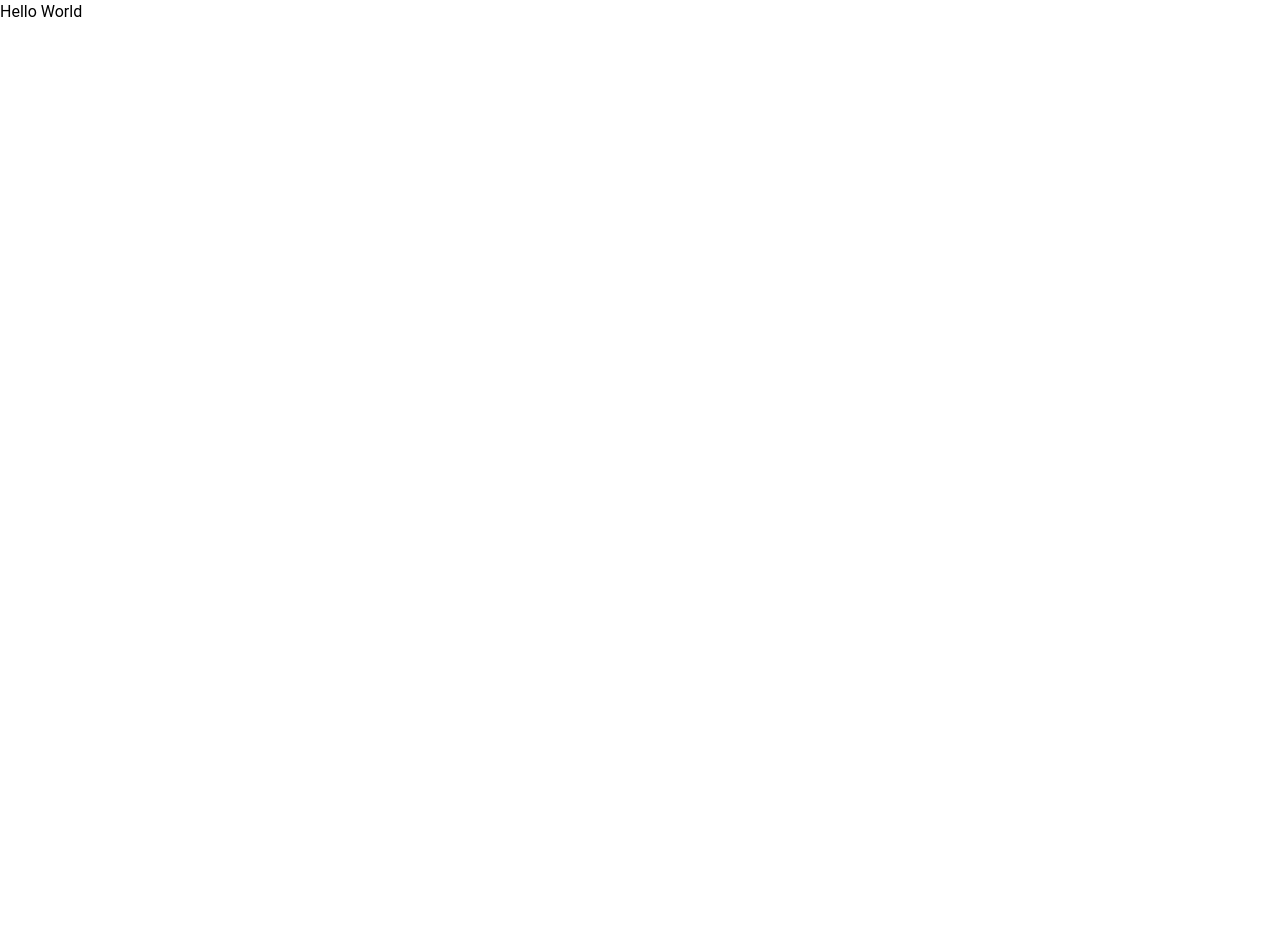
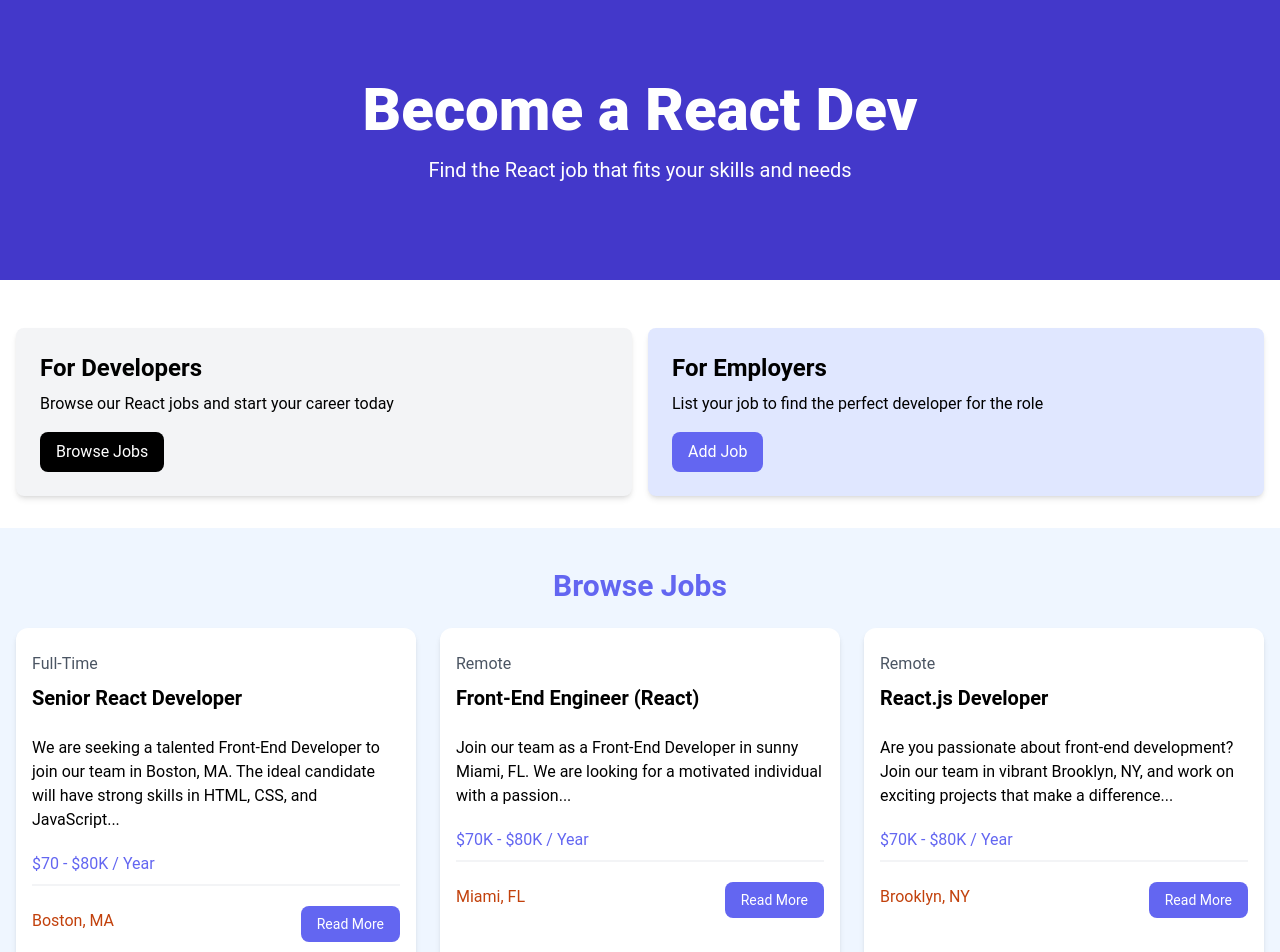
Before and after one commit to Blue89Azul/react-app, a React (Vite) app: page / in a window 1280 px wide. Shown: the top 952 px of the page. Before the commit the page ends 800 px from the top, so only its background shows below. Built offline with nearby package versions, Linux system fonts and the light colour scheme.

Commit message:
added sources

```diff
--- a/src/App.jsx
+++ b/src/App.jsx
@@ -1,7 +1,168 @@
 import Navbar from "./components/Navbar";
 
 const App = () => {
-  return <div>Hello World</div>
+  return (
+    <>
+      <Navbar />
+    <section className="bg-indigo-700 py-20 mb-4">
+      <div
+        className="max-w-7xl mx-auto px-4 sm:px-6 lg:px-8 flex flex-col items-center"
+      >
+        <div className="text-center">
+          <h1
+            className="text-4xl font-extrabold text-white sm:text-5xl md:text-6xl"
+          >
+            Become a React Dev
+          </h1>
+          <p className="my-4 text-xl text-white">
+            Find the React job that fits your skills and needs
+          </p>
+        </div>
+      </div>
+    </section>
+
+    {/* <!-- Developers and Employers --> */}
+    <section className="py-4">
+      <div className="container-xl lg:container m-auto">
+        <div className="grid grid-cols-1 md:grid-cols-2 gap-4 p-4 rounded-lg">
+          <div className="bg-gray-100 p-6 rounded-lg shadow-md">
+            <h2 className="text-2xl font-bold">For Developers</h2>
+            <p className="mt-2 mb-4">
+              Browse our React jobs and start your career today
+            </p>
+            <a
+              href="/jobs.html"
+              className="inline-block bg-black text-white rounded-lg px-4 py-2 hover:bg-gray-700"
+            >
+              Browse Jobs
+            </a>
+          </div>
+          <div className="bg-indigo-100 p-6 rounded-lg shadow-md">
+            <h2 className="text-2xl font-bold">For Employers</h2>
+            <p className="mt-2 mb-4">
+              List your job to find the perfect developer for the role
+            </p>
+            <a
+              href="/add-job.html"
+              className="inline-block bg-indigo-500 text-white rounded-lg px-4 py-2 hover:bg-indigo-600"
+            >
+              Add Job
+            </a>
+          </div>
+        </div>
+      </div>
+    </section>
+
+    {/* <!-- Browse Jobs --> */}
+    <section className="bg-blue-50 px-4 py-10">
+      <div className="container-xl lg:container m-auto">
+        <h2 className="text-3xl font-bold text-indigo-500 mb-6 text-center">
+          Browse Jobs
+        </h2>
+        <div className="grid grid-cols-1 md:grid-cols-3 gap-6">
+          {/* <!-- Job Listing 1 --> */}
+          <div className="bg-white rounded-xl shadow-md relative">
+            <div className="p-4">
+              <div className="mb-6">
+                <div className="text-gray-600 my-2">Full-Time</div>
+                <h3 className="text-xl font-bold">Senior React Developer</h3>
+              </div>
+
+              <div className="mb-5">
+               We are seeking a talented Front-End Developer to join our team in Boston, MA. The ideal candidate will have strong skills in HTML, CSS, and JavaScript...
+              </div>
+
+              <h3 className="text-indigo-500 mb-2">$70 - $80K / Year</h3>
+
+              <div className="border border-gray-100 mb-5"></div>
+
+              <div className="flex flex-col lg:flex-row justify-between mb-4">
+                <div className="text-orange-700 mb-3">
+                  <i className="fa-solid fa-location-dot text-lg"></i>
+                  Boston, MA
+                </div>
+                <a
+                  href="job.html"
+                  className="h-[36px] bg-indigo-500 hover:bg-indigo-600 text-white px-4 py-2 rounded-lg text-center text-sm"
+                >
+                 Read More
+                </a>
+              </div>
+            </div>
+          </div>
+          {/* <!-- Job Listing 2 --> */}
+          <div className="bg-white rounded-xl shadow-md relative">
+            <div className="p-4">
+              <div className="mb-6">
+                <div className="text-gray-600 my-2">Remote</div>
+                <h3 className="text-xl font-bold">Front-End Engineer (React)</h3>
+              </div>
+
+              <div className="mb-5">
+               Join our team as a Front-End Developer in sunny Miami, FL. We are looking for a motivated individual with a passion...
+              </div>
+
+              <h3 className="text-indigo-500 mb-2">$70K - $80K / Year</h3>
+
+              <div className="border border-gray-100 mb-5"></div>
+
+              <div className="flex flex-col lg:flex-row justify-between mb-4">
+                <div className="text-orange-700 mb-3">
+                  <i className="fa-solid fa-location-dot text-lg"></i>
+                  Miami, FL
+                </div>
+                <a
+                  href="job.html"
+                  className="h-[36px] bg-indigo-500 hover:bg-indigo-600 text-white px-4 py-2 rounded-lg text-center text-sm"
+                >
+                 Read More
+                </a>
+              </div>
+            </div>
+          </div>
+          {/* <!-- Job Listing 3 --> */}
+          <div className="bg-white rounded-xl shadow-md relative">
+            <div className="p-4">
+              <div className="mb-6">
+                <div className="text-gray-600 my-2">Remote</div>
+                <h3 className="text-xl font-bold">React.js Developer</h3>
+              </div>
+
+              <div className="mb-5">
+                Are you passionate about front-end development? Join our team in vibrant Brooklyn, NY, and work on exciting projects that make a difference...
+              </div>
+
+              <h3 className="text-indigo-500 mb-2">$70K - $80K / Year</h3>
+
+              <div className="border border-gray-100 mb-5"></div>
+
+              <div className="flex flex-col lg:flex-row justify-between mb-4">
+                <div className="text-orange-700 mb-3">
+                  <i className="fa-solid fa-location-dot text-lg"></i>
+                  Brooklyn, NY
+                </div>
+                <a
+                  href="job.html"
+                  className="h-[36px] bg-indigo-500 hover:bg-indigo-600 text-white px-4 py-2 rounded-lg text-center text-sm"
+                >
+                 Read More
+                </a>
+              </div>
+            </div>
+          </div>
+        </div>
+      </div>
+    </section>
+
+    <section className="m-auto max-w-lg my-10 px-6">
+      <a
+        href="jobs.html"
+        className="block bg-black text-white text-center py-4 px-6 rounded-xl hover:bg-gray-700"
+        >View All Jobs</a
+      >
+    </section>
+    </>
+  );
 }
 
 export default App;
```
